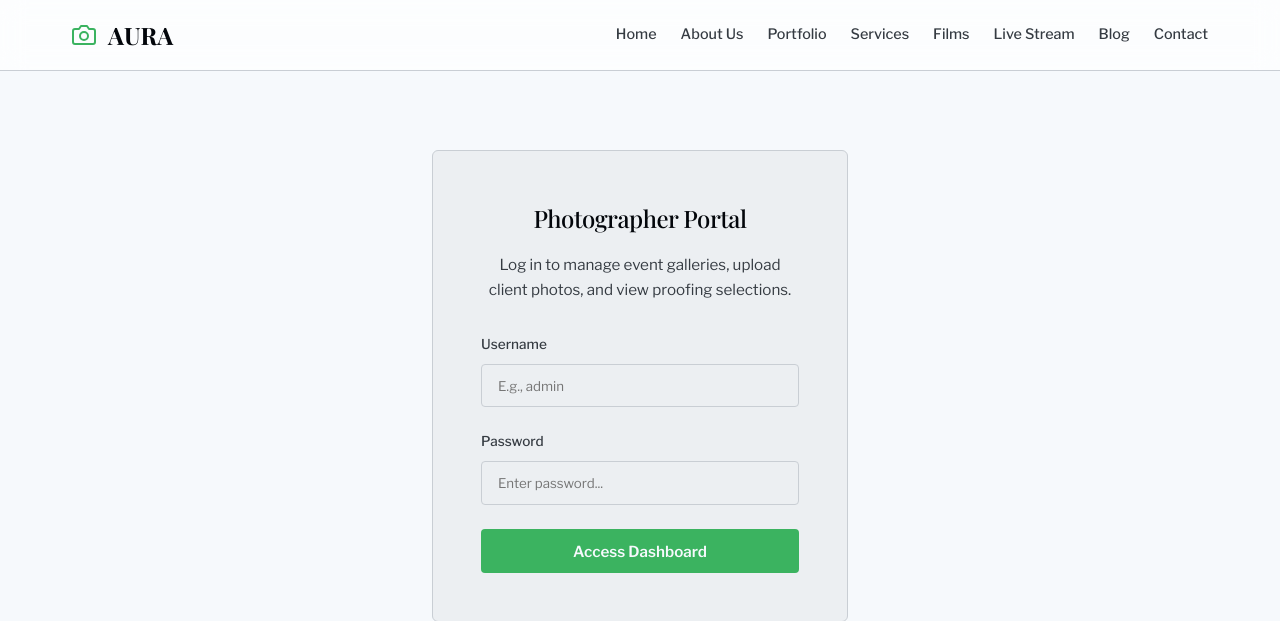
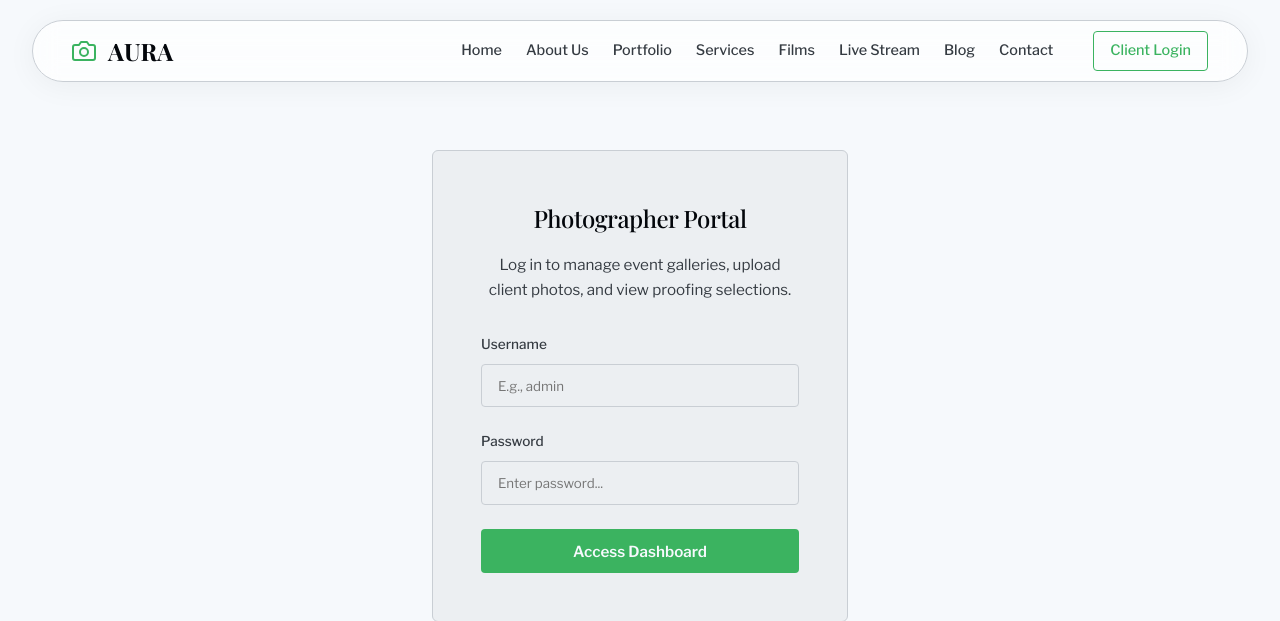
Before and after one commit to iconghost06/delivery-system-, a FastAPI app: page /admin/login in a window 1280 px wide. Shown: the top 621 px of the page. Run offline with FastAPI, Linux system fonts and the light colour scheme; some web fonts are replaced.

Commit message:
Add Client Login button and premium animations

```diff
--- a/backend/static/css/style.css
+++ b/backend/static/css/style.css
@@ -108,20 +108,25 @@ h1, h2, h3, h4, h5, h6 {
 /* Glass Header */
 header {
     position: fixed;
-    top: 0;
-    left: 0;
-    width: 100%;
+    top: 1.25rem;
+    left: 2rem;
+    right: 2rem;
+    width: calc(100% - 4rem);
     z-index: 100;
     background: var(--glass-bg);
     backdrop-filter: var(--glass-blur);
-    border-bottom: 1px solid var(--border-color);
+    -webkit-backdrop-filter: var(--glass-blur);
+    border: 1px solid var(--border-color);
+    border-radius: 100px;
+    box-shadow: var(--shadow-soft);
+    transition: var(--transition-smooth);
 }
 
 .header-container {
     display: flex;
     justify-content: space-between;
     align-items: center;
-    height: 70px;
+    height: 60px;
 }
 
 .logo {
--- a/backend/templates/base.html
+++ b/backend/templates/base.html
@@ -30,6 +30,7 @@
                 <a href="/live-stream" class="nav-link {% if active_page == 'live_stream' %}active{% endif %}">Live Stream</a>
                 <a href="/blog" class="nav-link {% if active_page == 'blog' %}active{% endif %}">Blog</a>
                 <a href="/contact-us" class="nav-link {% if active_page == 'contact' %}active{% endif %}">Contact</a>
+                <a href="/client/login" class="nav-link nav-btn" style="margin-left: 1rem; border: 1px solid var(--primary); padding: 0.4rem 1rem; border-radius: 4px; color: var(--primary);">Client Login</a>
             </nav>
         </div>
     </header>
```
Also changed, not shown: other parts of backend/static/css/style.css (+33 -3 lines).
